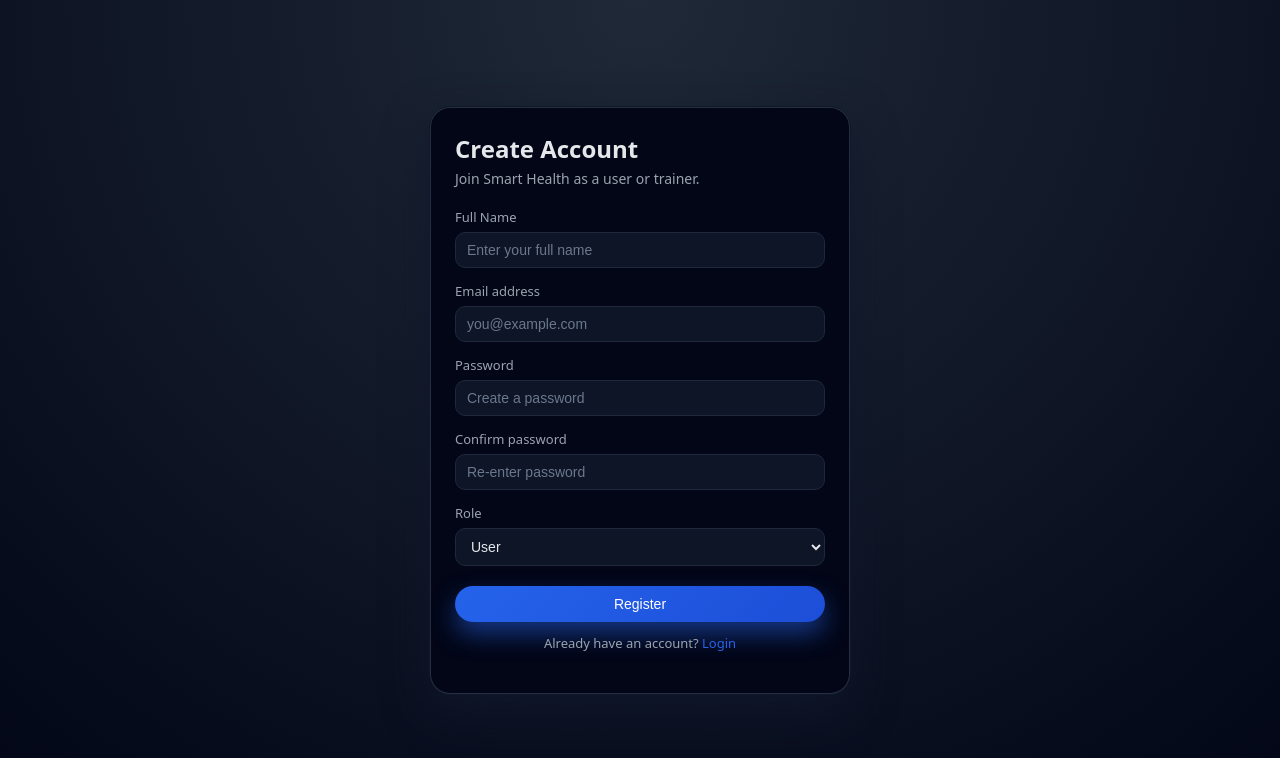
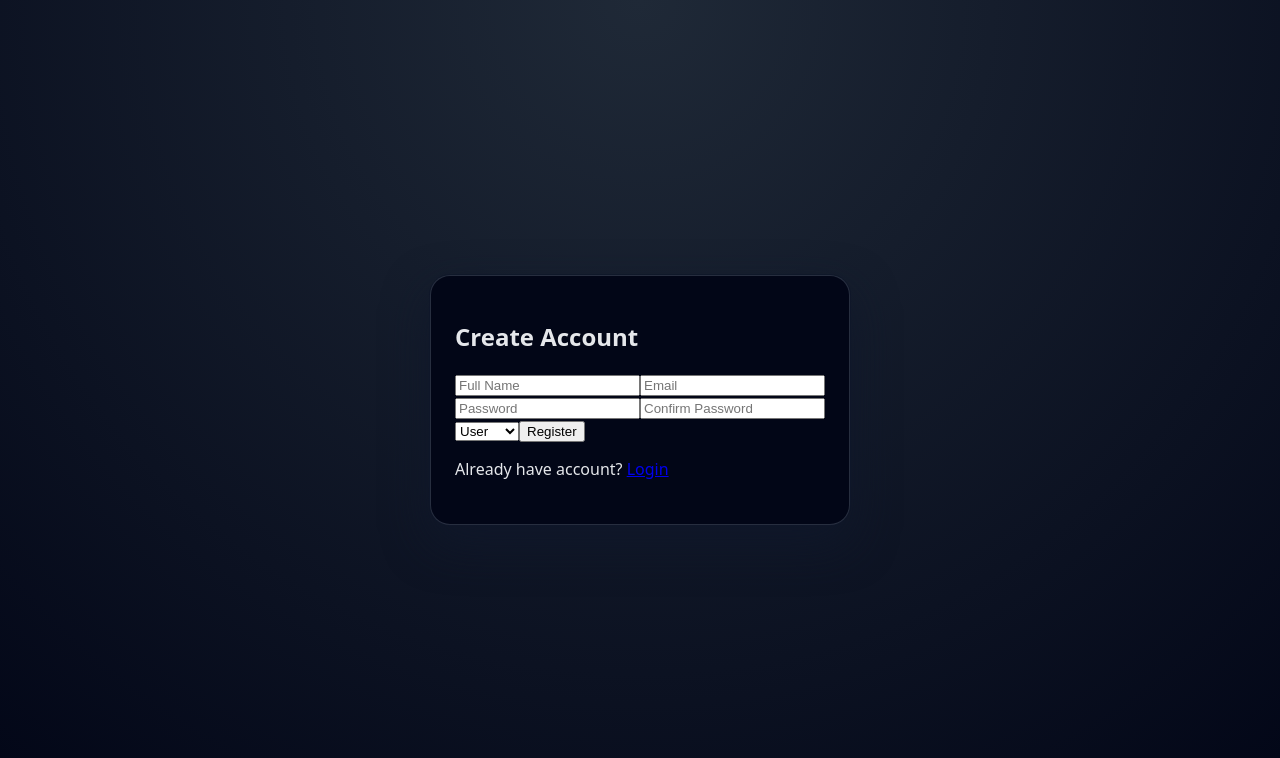
Before and after one commit to KEERTHAN-PILLI/smart-health-project, a React (Vite) app in the folder frontend/: page /register in a window 1280 px wide. Shown: the top 758 px of the page. Built offline with nearby package versions, Linux system fonts and the light colour scheme.

Commit message:
Update changes

```diff
--- a/frontend/src/api/axios.js
+++ b/frontend/src/api/axios.js
@@ -1,14 +1,17 @@
 import axios from "axios";
 
 const API = axios.create({
-  baseURL: "http://localhost:8080/api"
+  baseURL: "http://localhost:8080/api",
 });
 
+// Automatically attach token
 API.interceptors.request.use((req) => {
   const token = localStorage.getItem("token");
+
   if (token) {
     req.headers.Authorization = `Bearer ${token}`;
   }
+
   return req;
 });
 
--- a/frontend/src/pages/Login.jsx
+++ b/frontend/src/pages/Login.jsx
@@ -3,7 +3,12 @@ import { Link, useNavigate } from "react-router-dom";
 
 export default function Login() {
   const navigate = useNavigate();
-  const [form, setForm] = useState({ email: "", password: "" });
+
+  const [form, setForm] = useState({
+    email: "",
+    password: "",
+  });
+
   const [errors, setErrors] = useState({});
   const [loading, setLoading] = useState(false);
 
@@ -14,8 +19,10 @@ export default function Login() {
 
   const validate = () => {
     const newErrors = {};
-    if (!form.email.trim()) newErrors.email = "Email is required";
-    if (!form.password) newErrors.password = "Password is required";
+
+    if (!form.email) newErrors.email = "Email required";
+    if (!form.password) newErrors.password = "Password required";
+
     setErrors(newErrors);
     return Object.keys(newErrors).length === 0;
   };
@@ -30,30 +37,30 @@ export default function Login() {
       const res = await fetch("http://localhost:8080/api/auth/login", {
         method: "POST",
         headers: { "Content-Type": "application/json" },
-        body: JSON.stringify({
-          email: form.email,
-          password: form.password,
-        }),
+        body: JSON.stringify(form),
       });
 
+      const data = await res.json().catch(() => null);
+
       if (!res.ok) {
-        const data = await res.json().catch(() => null);
         throw new Error(data?.message || "Invalid credentials");
       }
 
-      const data = await res.json();
+      // ✅ Save token
+      localStorage.setItem("token", data.token);
 
-      localStorage.setItem("token", data.token);
-      localStorage.setItem("role", data.role);
-      if (data.name) {
-        localStorage.setItem("name", data.name);
-      }
+      // ✅ Extract role safely
+      const role = data.role || data.roles?.[0] || "USER";
+      localStorage.setItem("role", role);
 
-      if (data.role === "TRAINER") {
+      alert("Login successful!");
+
+      if (role === "TRAINER") {
         navigate("/trainer-dashboard");
       } else {
         navigate("/user-dashboard");
       }
+
     } catch (err) {
       alert(err.message);
     } finally {
@@ -64,44 +71,35 @@ export default function Login() {
   return (
     <div className="auth-page">
       <div className="auth-card">
-        <h2 className="auth-title">Welcome back</h2>
-        <p className="auth-subtitle">Login to access your dashboard.</p>
+        <h2>Login</h2>
 
-        <form className="auth-form" onSubmit={handleSubmit}>
-          <div className="form-group">
-            <label>Email address</label>
+        <form onSubmit={handleSubmit}>
+
           <input
             type="email"
             name="email"
-              placeholder="you@example.com"
+            placeholder="Email"
             value={form.email}
             onChange={handleChange}
           />
           {errors.email && <p className="error-text">{errors.email}</p>}
-          </div>
 
-          <div className="form-group">
-            <label>Password</label>
           <input
             type="password"
             name="password"
-              placeholder="Enter your password"
+            placeholder="Password"
             value={form.password}
             onChange={handleChange}
           />
           {errors.password && <p className="error-text">{errors.password}</p>}
-          </div>
 
-          <button className="auth-button" type="submit" disabled={loading}>
+          <button disabled={loading}>
             {loading ? "Logging in..." : "Login"}
           </button>
         </form>
 
-        <p className="auth-footer-text">
-          Don&apos;t have an account?{" "}
-          <Link to="/register" className="auth-link">
-            Register
-          </Link>
+        <p>
+          Don’t have account? <Link to="/register">Register</Link>
         </p>
       </div>
     </div>
--- a/frontend/src/pages/Register.jsx
+++ b/frontend/src/pages/Register.jsx
@@ -3,6 +3,7 @@ import { Link, useNavigate } from "react-router-dom";
 
 export default function Register() {
   const navigate = useNavigate();
+
   const [form, setForm] = useState({
     name: "",
     email: "",
@@ -10,6 +11,7 @@ export default function Register() {
     confirmPassword: "",
     role: "USER",
   });
+
   const [errors, setErrors] = useState({});
   const [loading, setLoading] = useState(false);
 
@@ -22,23 +24,22 @@ export default function Register() {
     const newErrors = {};
 
     if (!form.name.trim()) newErrors.name = "Name is required";
-    if (!form.email.trim()) newErrors.email = "Email is required";
-    else if (!/^[^\s@]+@[^\s@]+\.[^\s@]+$/.test(form.email)) {
-      newErrors.email = "Enter a valid email";
+
+    if (!form.email.trim()) {
+      newErrors.email = "Email is required";
+    } else if (!/^[^\s@]+@[^\s@]+\.[^\s@]+$/.test(form.email)) {
+      newErrors.email = "Enter valid email";
     }
 
-    if (!form.password) newErrors.password = "Password is required";
-    else if (form.password.length < 6) {
-      newErrors.password = "Password must be at least 6 characters";
+    if (!form.password) {
+      newErrors.password = "Password is required";
+    } else if (form.password.length < 6) {
+      newErrors.password = "Minimum 6 characters required";
     }
 
-    if (!form.confirmPassword) {
-      newErrors.confirmPassword = "Confirm your password";
-    } else if (form.password !== form.confirmPassword) {
+    if (form.password !== form.confirmPassword) {
       newErrors.confirmPassword = "Passwords do not match";
     }
-
-    if (!form.role) newErrors.role = "Select a role";
 
     setErrors(newErrors);
     return Object.keys(newErrors).length === 0;
@@ -62,13 +63,15 @@ export default function Register() {
         }),
       });
 
+      const data = await res.json().catch(() => null);
+
       if (!res.ok) {
-        const data = await res.json().catch(() => null);
         throw new Error(data?.message || "Registration failed");
       }
 
-      alert("Registered successfully. Please login.");
+      alert("Account created successfully!");
       navigate("/login");
+
     } catch (err) {
       alert(err.message);
     } finally {
@@ -79,81 +82,60 @@ export default function Register() {
   return (
     <div className="auth-page">
       <div className="auth-card">
-        <h2 className="auth-title">Create Account</h2>
-        <p className="auth-subtitle">
-          Join Smart Health as a user or trainer.
-        </p>
+        <h2>Create Account</h2>
 
-        <form className="auth-form" onSubmit={handleSubmit}>
-          <div className="form-group">
-            <label>Full Name</label>
+        <form onSubmit={handleSubmit}>
+
           <input
             type="text"
             name="name"
-              placeholder="Enter your full name"
+            placeholder="Full Name"
             value={form.name}
             onChange={handleChange}
           />
           {errors.name && <p className="error-text">{errors.name}</p>}
-          </div>
 
-          <div className="form-group">
-            <label>Email address</label>
           <input
             type="email"
             name="email"
-              placeholder="you@example.com"
+            placeholder="Email"
             value={form.email}
             onChange={handleChange}
           />
           {errors.email && <p className="error-text">{errors.email}</p>}
-          </div>
 
-          <div className="form-group">
-            <label>Password</label>
           <input
             type="password"
             name="password"
-              placeholder="Create a password"
+            placeholder="Password"
             value={form.password}
             onChange={handleChange}
           />
           {errors.password && <p className="error-text">{errors.password}</p>}
-          </div>
 
-          <div className="form-group">
-            <label>Confirm password</label>
           <input
             type="password"
             name="confirmPassword"
-              placeholder="Re-enter password"
+            placeholder="Confirm Password"
             value={form.confirmPassword}
             onChange={handleChange}
           />
           {errors.confirmPassword && (
             <p className="error-text">{errors.confirmPassword}</p>
           )}
-          </div>
 
-          <div className="form-group">
-            <label>Role</label>
           <select name="role" value={form.role} onChange={handleChange}>
             <option value="USER">User</option>
             <option value="TRAINER">Trainer</option>
           </select>
-            {errors.role && <p className="error-text">{errors.role}</p>}
-          </div>
 
-          <button className="auth-button" type="submit" disabled={loading}>
-            {loading ? "Creating account..." : "Register"}
+          <button disabled={loading}>
+            {loading ? "Creating..." : "Register"}
           </button>
         </form>
 
-        <p className="auth-footer-text">
-          Already have an account?{" "}
-          <Link to="/login" className="auth-link">
-            Login
-          </Link>
+        <p>
+          Already have account? <Link to="/login">Login</Link>
         </p>
       </div>
     </div>
```
Also changed, not shown: 1 other file (tests, documents, lock files or other folders). Lines whose indentation alone changed are shown as unchanged.
